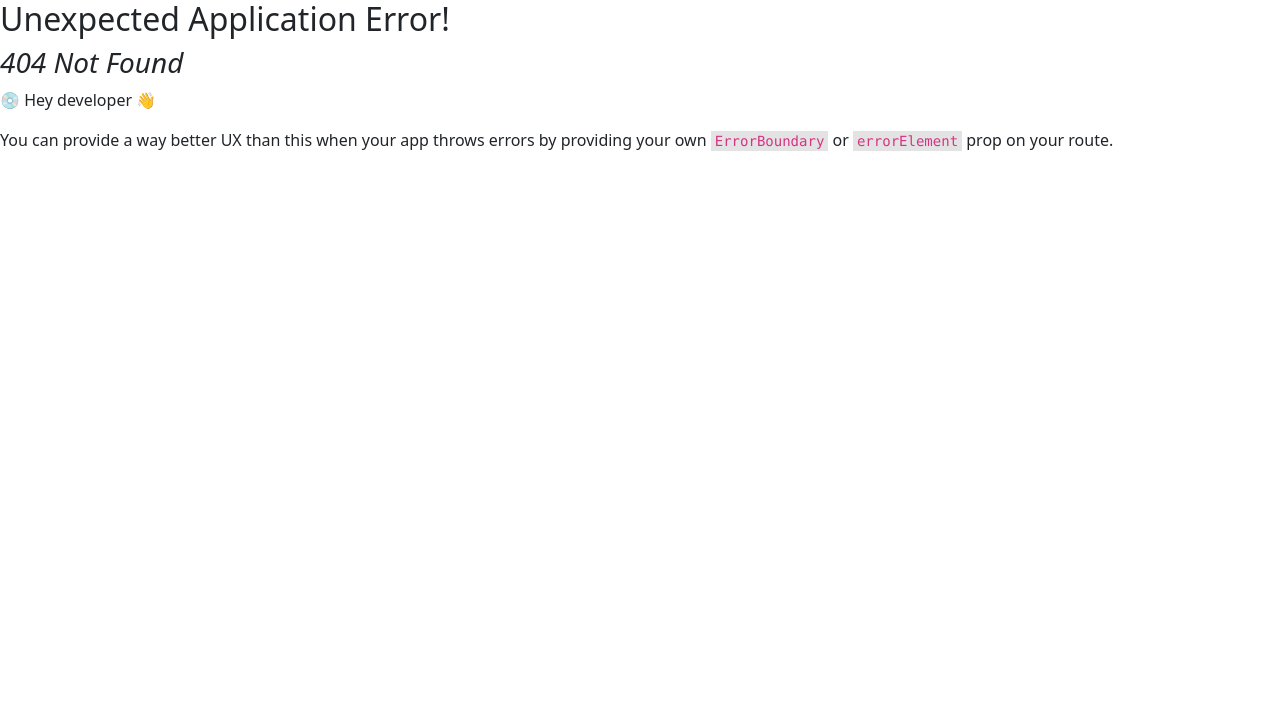
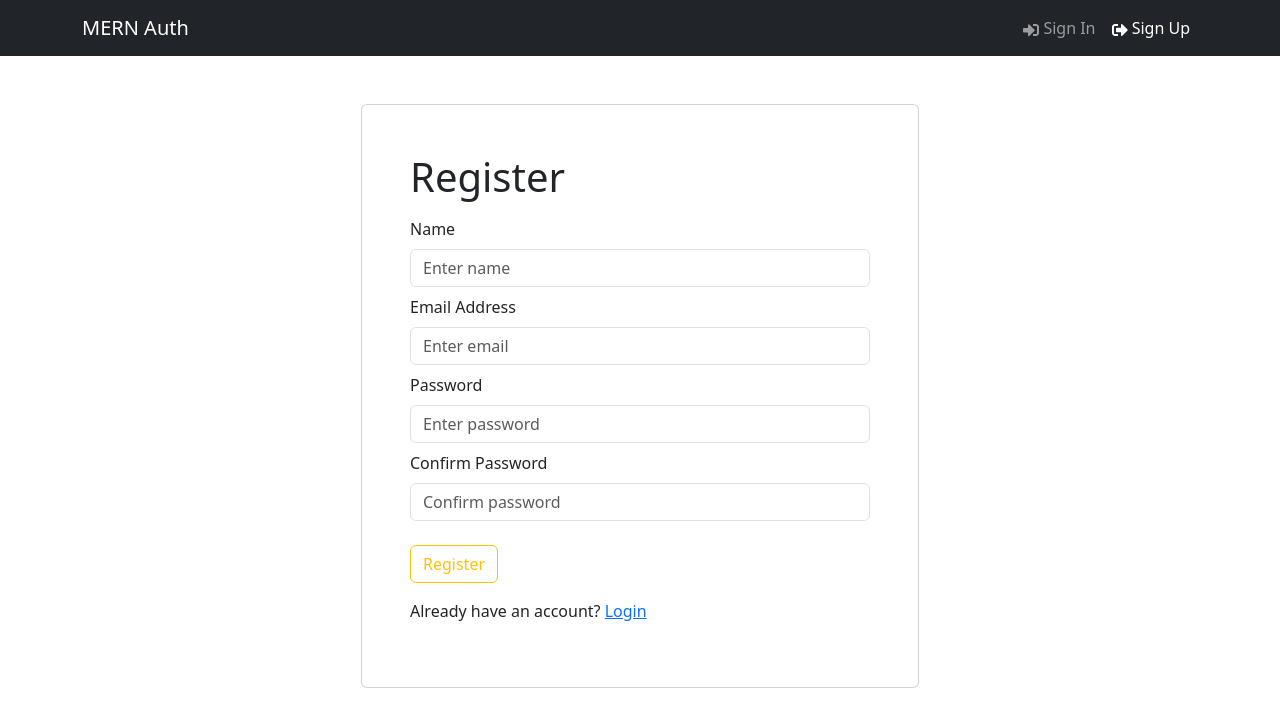
Before and after one commit to iamakashpc/mern-authentication-, a React (Vite) app in the folder client/: page /register in a window 1280 px wide. Before the commit this address had no page. Shown: the top 726 px of the page. Built offline with nearby package versions, Linux system fonts and the light colour scheme.

Commit message:
Update header and add login and register pages.

```diff
--- /dev/null
+++ b/client/src/components/FormContainer.jsx
@@ -0,0 +1,16 @@
+import { Col, Container, Row } from "react-bootstrap";
+
+
+const FormContainer = ({ children }) => {
+	return (
+		<Container>
+			<Row className="justify-content-md-center mt-5">
+				<Col xs={12} md={6} className="card p-5">
+					{children}
+				</Col>
+			</Row>
+		</Container>
+	);
+};
+
+export default FormContainer
--- a/client/src/components/Header.jsx
+++ b/client/src/components/Header.jsx
@@ -1,23 +1,28 @@
 import { Container, Nav, Navbar } from "react-bootstrap"
-import { FaSignInAlt } from "react-icons/fa";
+import { FaSignInAlt, FaSignOutAlt } from "react-icons/fa";
+import { LinkContainer } from "react-router-bootstrap";
 
 const Header = () => {
   return (
 		<header>
 			<Navbar bg="dark" variant="dark" expand="lg" collapseOnSelect>
 				<Container>
-					<Navbar.Brand href="/">MERN AUTH</Navbar.Brand>
+					<LinkContainer to="/">
+						<Navbar.Brand>MERN Auth</Navbar.Brand>
+					</LinkContainer>
 					<Navbar.Toggle aria-controls="basic-navbar-nav" />
 					<Navbar.Collapse id="basic-navbar-nav" />
 					<Nav className="ms-auto">
-						<Nav.Link href="/login">
-							<FaSignInAlt className="signIn" />
-							<span className="spanSignIn">Sign In</span>
-						</Nav.Link>
-						<Nav.Link href="/login">
-							<FaSignInAlt className="signIn" />
-							<span className="spanSignIn">Sign Up</span>
-						</Nav.Link>
+						<LinkContainer to="/login">
+							<Nav.Link>
+								<FaSignInAlt /> Sign In
+							</Nav.Link>
+						</LinkContainer>
+						<LinkContainer to="/register">
+							<Nav.Link>
+								<FaSignOutAlt /> Sign Up
+							</Nav.Link>
+						</LinkContainer>
 					</Nav>
 				</Container>
 			</Navbar>
--- a/client/src/index.css
+++ b/client/src/index.css
@@ -1,3 +1,4 @@
+
 .signIn{
   margin: 5px;
   align-items: center;
--- a/client/src/main.jsx
+++ b/client/src/main.jsx
@@ -5,6 +5,8 @@
 import './index.css'
 import { Route, RouterProvider, createBrowserRouter, createRoutesFromElements } from 'react-router-dom';
 import Home from './pages/Home.jsx';
+import Login from './pages/Login.jsx';
+import RegisterScreen from './pages/RegisterScreen.jsx';
 
 
 
@@ -12,6 +14,8 @@
 	createRoutesFromElements(
 		<Route path="/" element={<App />}>
 			<Route index={true} path="/" element={<Home />} />
+			<Route path="/login" element={<Login />} />
+			<Route path="/register" element={<RegisterScreen />} />
 		</Route>
 	)
 );
--- /dev/null
+++ b/client/src/pages/Login.jsx
@@ -0,0 +1,51 @@
+import { useState } from "react"
+import FormContainer from "../components/FormContainer";
+import { Button, Col, Form, Row } from "react-bootstrap";
+import { Link } from "react-router-dom";
+
+
+const Login = () => {
+
+    const [email,setEmail]=useState("");
+    const [password,setPassword]=useState("");
+
+    const submitHandler = (e) =>{
+        e.preventDefault();
+        console.log("submit")
+    }
+  return (
+		<FormContainer>
+			<h1>Sign In</h1>
+			<Form onSubmit={submitHandler}>
+				<Form.Group className="my-2" controlId="email">
+					<Form.Label>Email Address</Form.Label>
+					<Form.Control
+						type="email"
+						placeholder="Enter email"
+						value={email}
+						onChange={(e) => setEmail(e.target.value)}
+					></Form.Control>
+				</Form.Group>
+				<Form.Group className="my-2" controlId="password">
+					<Form.Label>Password</Form.Label>
+					<Form.Control
+						type="password"
+						placeholder="Enter password"
+						value={password}
+						onChange={(e) => setPassword(e.target.value)}
+					></Form.Control>
+				</Form.Group>
+				<Button type="submit" variant="outline-warning" className="mt-3">
+					Sign In
+				</Button>
+			</Form>
+			<Row className="py-3">
+				<Col>
+					New Customer? <Link to="/register">Register</Link>
+				</Col>
+			</Row>
+		</FormContainer>
+	);
+}
+
+export default Login
--- /dev/null
+++ b/client/src/pages/RegisterScreen.jsx
@@ -0,0 +1,70 @@
+import { useState } from "react";
+import FormContainer from "../components/FormContainer";
+import { Button, Col, Form, Row } from "react-bootstrap";
+import { Link } from "react-router-dom";
+
+const RegisterScreen = () => {
+	const [name, setName] = useState("");
+	const [email, setEmail] = useState("");
+	const [password, setPassword] = useState("");
+	const [confirmPassword, setConfirmPassword] = useState("");
+
+    const submitHandler = (e) =>{
+        e.preventDefault();
+        console.log("register")
+    }
+
+	return (
+		<FormContainer>
+			<h1>Register</h1>
+			<Form onSubmit={submitHandler}>
+				<Form.Group className="my-2" controlId="name">
+					<Form.Label>Name</Form.Label>
+					<Form.Control
+						type="name"
+						placeholder="Enter name"
+						value={name}
+						onChange={(e) => setName(e.target.value)}
+					></Form.Control>
+				</Form.Group>
+				<Form.Group className="my-2" controlId="email">
+					<Form.Label>Email Address</Form.Label>
+					<Form.Control
+						type="email"
+						placeholder="Enter email"
+						value={email}
+						onChange={(e) => setEmail(e.target.value)}
+					></Form.Control>
+				</Form.Group>
+				<Form.Group className="my-2" controlId="password">
+					<Form.Label>Password</Form.Label>
+					<Form.Control
+						type="password"
+						placeholder="Enter password"
+						value={password}
+						onChange={(e) => setPassword(e.target.value)}
+					></Form.Control>
+				</Form.Group>
+				<Form.Group className="my-2" controlId="confirmPassword">
+					<Form.Label>Confirm Password</Form.Label>
+					<Form.Control
+						type="password"
+						placeholder="Confirm password"
+						value={confirmPassword}
+						onChange={(e) => setConfirmPassword(e.target.value)}
+					></Form.Control>
+				</Form.Group>
+				<Button type="submit" variant="outline-warning" className="mt-3">
+					Register
+				</Button>
+			</Form>
+			<Row className="py-3">
+				<Col>
+					Already have an account? <Link to={`/login`}>Login</Link>
+				</Col>
+			</Row>
+		</FormContainer>
+	);
+};
+
+export default RegisterScreen;
```
Also changed, not shown: client/src/store.js (added).
